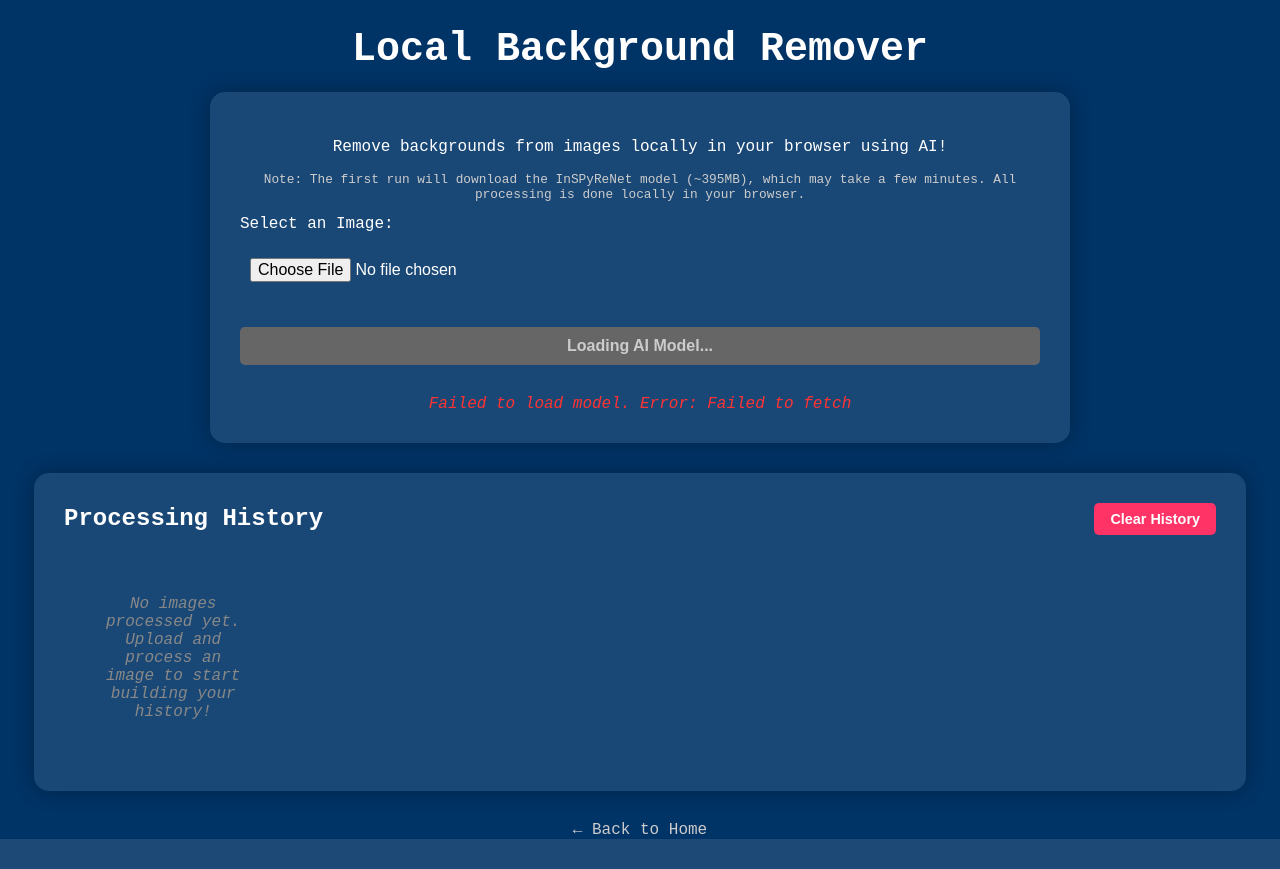
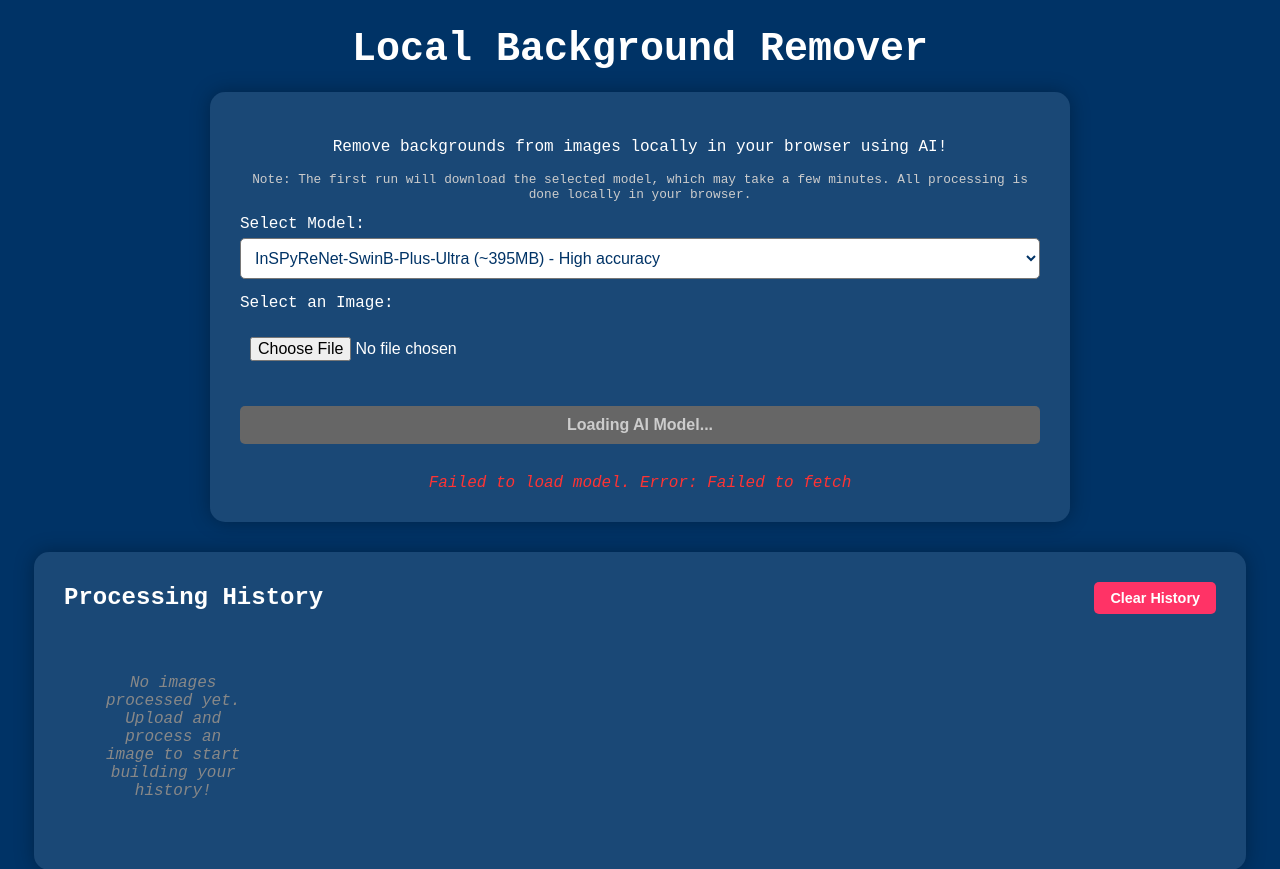
Before and after one commit to HeapHeapHooray/nyancat.nu, a Django app: page /bg-remover/ in a window 1280 px wide. Shown: the top 869 px of the page. Before the commit the page ends 839 px from the top, so only its background shows below. Run offline with Django 5.2, Linux system fonts and the light colour scheme; some libraries are stand-ins or nearby versions.

Commit message:
Implemented Background Remover with both InSPyReNet and RMBG-1.4

```diff
--- a/core/templates/core/bg_remover.html
+++ b/core/templates/core/bg_remover.html
@@ -281,7 +281,15 @@
     <h1>Local Background Remover</h1>
     <div class="container">
         <p>Remove backgrounds from images locally in your browser using AI!</p>
-        <p style="font-size: 0.8rem; color: #ccc;">Note: The first run will download the InSPyReNet model (~395MB), which may take a few minutes. All processing is done locally in your browser.</p>
+        <p style="font-size: 0.8rem; color: #ccc;">Note: The first run will download the selected model, which may take a few minutes. All processing is done locally in your browser.</p>
+
+        <div style="text-align: left; margin-bottom: 15px;">
+            <label for="modelSelect" style="display: block; margin-bottom: 5px;">Select Model:</label>
+            <select id="modelSelect" style="width: 100%; padding: 10px; border-radius: 5px; font-size: 1rem; background-color: white; color: #003366;">
+                <option value="inspyrenet">InSPyReNet-SwinB-Plus-Ultra (~395MB) - High accuracy</option>
+                <option value="rmbg14">RMBG-1.4 by BRIA AI (~176MB) - Fast and efficient</option>
+            </select>
+        </div>
 
         <div style="text-align: left; margin-bottom: 15px;">
             <label for="imageInput" style="display: block; margin-bottom: 5px;">Select an Image:</label>
@@ -325,6 +333,7 @@
     <script type="module">
         const processBtn = document.getElementById('processBtn');
         const imageInput = document.getElementById('imageInput');
+        const modelSelect = document.getElementById('modelSelect');
         const status = document.getElementById('status');
         const originalImg = document.getElementById('originalImg');
         const maskCanvas = document.getElementById('maskCanvas');
@@ -334,10 +343,24 @@
         const historyGrid = document.getElementById('historyGrid');
         const clearHistoryBtn = document.getElementById('clearHistoryBtn');
 
+        // Model configuration
         let session = null;
-        // Use full precision model (FP16 produces NaN values in some browsers)
-        const MODEL_URL = 'https://huggingface.co/OS-Software/InSPyReNet-SwinB-Plus-Ultra-ONNX/resolve/main/onnx/model.onnx';
-        const INPUT_SIZE = 1024;
+        let currentModelType = 'inspyrenet';
+
+        const MODELS = {
+            inspyrenet: {
+                url: 'https://huggingface.co/OS-Software/InSPyReNet-SwinB-Plus-Ultra-ONNX/resolve/main/onnx/model.onnx',
+                inputSize: 1024,
+                type: 'onnx',
+                normalization: { mean: [0.485, 0.456, 0.406], std: [0.229, 0.224, 0.225] }
+            },
+            rmbg14: {
+                url: 'https://huggingface.co/briaai/RMBG-1.4/resolve/main/onnx/model.onnx',
+                inputSize: 1024,
+                type: 'onnx',
+                normalization: { mean: [0.5, 0.5, 0.5], std: [1.0, 1.0, 1.0] }
+            }
+        };
 
         // History management using IndexedDB for large image storage
         const DB_NAME = 'bgRemoverHistory';
@@ -567,10 +590,16 @@
             return await blob.arrayBuffer();
         }
 
-        // Load the ONNX model
+        // Load the selected model
         async function loadModel() {
             try {
+                currentModelType = modelSelect.value;
+                const modelConfig = MODELS[currentModelType];
+
                 status.innerText = 'Initializing...';
+
+                // Clear previous model
+                session = null;
 
                 // Configure ONNX Runtime
                 ort.env.wasm.numThreads = navigator.hardwareConcurrency || 4;
@@ -580,7 +609,7 @@
 
                 // Try to load from cache first
                 status.innerText = 'Checking cache...';
-                const cachedModel = await loadModelFromCache(MODEL_URL);
+                const cachedModel = await loadModelFromCache(modelConfig.url);
 
                 if (cachedModel) {
                     status.innerText = 'Loading model from cache...';
@@ -595,15 +624,15 @@
                     }
                 } else {
                     status.innerText = 'Downloading model...';
-                    console.log('Downloading model from:', MODEL_URL);
+                    console.log('Downloading model from:', modelConfig.url);
 
                     // Download model with progress
-                    modelBuffer = await downloadModelWithProgress(MODEL_URL);
+                    modelBuffer = await downloadModelWithProgress(modelConfig.url);
 
                     // Save to cache
                     status.innerText = 'Saving model to cache...';
                     try {
-                        await saveModelToCache(MODEL_URL, modelBuffer);
+                        await saveModelToCache(modelConfig.url, modelBuffer);
                         console.log('Model saved to cache, size:', modelBuffer.byteLength, 'bytes');
                     } catch (cacheError) {
                         console.warn('Failed to cache model:', cacheError);
@@ -633,27 +662,27 @@
             }
         }
 
-        // Preprocess image for InSPyReNet
+        // Preprocess image for ONNX models
         function preprocessImage(img) {
+            const modelConfig = MODELS[currentModelType];
+            const inputSize = modelConfig.inputSize;
+            const { mean, std } = modelConfig.normalization;
+
             const canvas = document.createElement('canvas');
-            canvas.width = INPUT_SIZE;
-            canvas.height = INPUT_SIZE;
+            canvas.width = inputSize;
+            canvas.height = inputSize;
             const ctx = canvas.getContext('2d');
 
             // Draw and resize image
-            ctx.drawImage(img, 0, 0, INPUT_SIZE, INPUT_SIZE);
+            ctx.drawImage(img, 0, 0, inputSize, inputSize);
 
-            const imageData = ctx.getImageData(0, 0, INPUT_SIZE, INPUT_SIZE);
+            const imageData = ctx.getImageData(0, 0, inputSize, inputSize);
             const pixels = imageData.data;
 
-            // ImageNet normalization parameters
-            const mean = [0.485, 0.456, 0.406];
-            const std = [0.229, 0.224, 0.225];
+            // Prepare data in CHW format (channels, height, width)
+            const float32Data = new Float32Array(3 * inputSize * inputSize);
 
-            // Prepare data in CHW format (channels, height, width)
-            const float32Data = new Float32Array(3 * INPUT_SIZE * INPUT_SIZE);
-
-            for (let i = 0; i < INPUT_SIZE * INPUT_SIZE; i++) {
+            for (let i = 0; i < inputSize * inputSize; i++) {
                 const pixelIndex = i * 4;
 
                 // Extract RGB values and convert to [0, 1]
@@ -663,8 +692,8 @@
 
                 // Apply normalization: (value - mean) / std
                 float32Data[i] = (r - mean[0]) / std[0];
-                float32Data[INPUT_SIZE * INPUT_SIZE + i] = (g - mean[1]) / std[1];
-                float32Data[2 * INPUT_SIZE * INPUT_SIZE + i] = (b - mean[2]) / std[2];
+                float32Data[inputSize * inputSize + i] = (g - mean[1]) / std[1];
+                float32Data[2 * inputSize * inputSize + i] = (b - mean[2]) / std[2];
             }
 
             // Calculate min/max without spreading the array
@@ -677,7 +706,7 @@
             console.log('Input tensor sample:', Array.from(float32Data.slice(0, 10)));
             console.log('Input tensor stats - min:', min, 'max:', max);
 
-            return new ort.Tensor('float32', float32Data, [1, 3, INPUT_SIZE, INPUT_SIZE]);
+            return new ort.Tensor('float32', float32Data, [1, 3, inputSize, inputSize]);
         }
 
         // Sigmoid activation function
@@ -779,6 +808,15 @@
             return resizedMaskCanvas;
         }
 
+        // Model selection change handler
+        modelSelect.addEventListener('change', () => {
+            // Reload model when selection changes
+            processBtn.disabled = true;
+            processBtn.innerText = 'Loading Model...';
+            status.innerText = 'Loading new model...';
+            loadModel();
+        });
+
         imageInput.addEventListener('change', (e) => {
             const file = e.target.files[0];
             if (file) {
@@ -824,11 +862,11 @@
                 const feeds = { input: inputTensor };
                 const results = await session.run(feeds);
 
-                // InSPyReNet may have multiple outputs, find the right one
+                // Models may have multiple outputs, find the right one
                 console.log('Available outputs:', session.outputNames);
                 console.log('Number of outputs:', session.outputNames.length);
 
-                // Try to find the output with the right shape (usually the last one for InSPyReNet)
+                // Try to find the output with the right shape
                 let output = null;
                 let validDataCount = 0;
 
```
